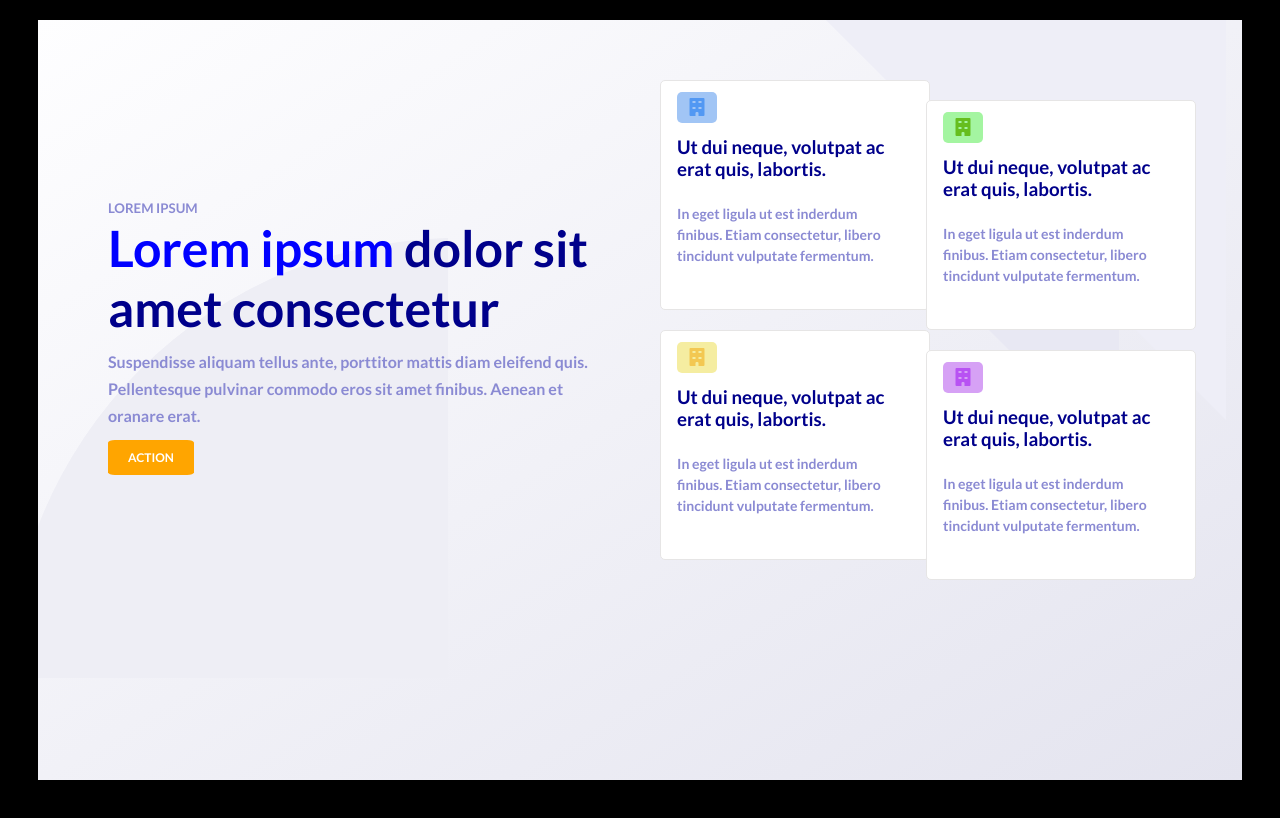
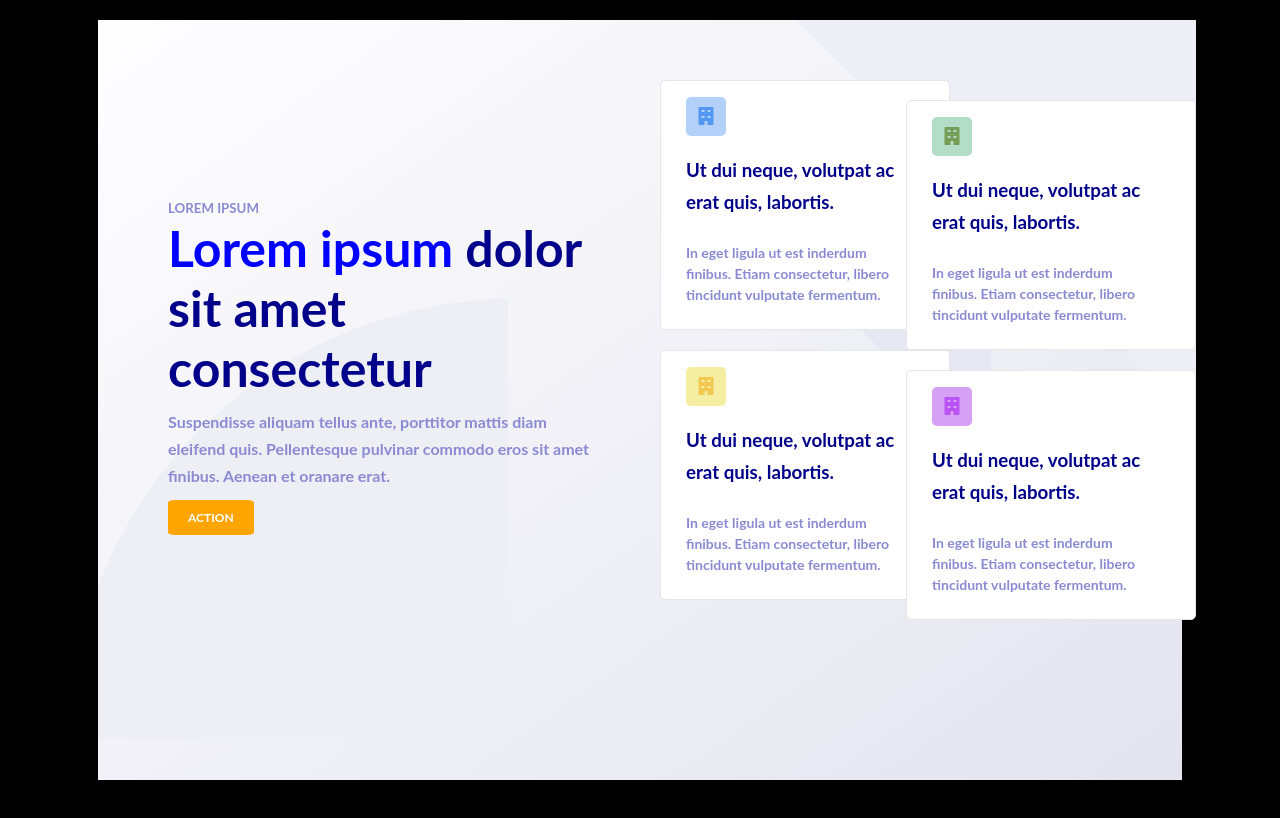
Before and after one commit to monikakam/shuffle-V1, a website: page index.html in a window 1280 px wide. Drawn offline with Linux system fonts and the light colour scheme.

Commit message:
Add corrections to html and css

```diff
--- a/css/fontello.css
+++ b/css/fontello.css
@@ -54,4 +54,4 @@
   /* text-shadow: 1px 1px 1px rgba(127, 127, 127, 0.3); */
 }
 
-.icon-commerical-building:before { content: '\e811'; font-size: 20px;} /* '' */
+.icon-commerical-building:before { content: '\e811'; font-size: 20px; height: 30px;} /* '' */
--- a/index.html
+++ b/index.html
@@ -5,9 +5,6 @@
             <title>shuffle - initial project</title>
             <meta name="viewport" content="width=device-width, initial-scale=1.0 shrink-to-fit=no">
             <meta http-equiv="X-UA-Compatible" content="ie=edge">
-            <link rel="preconnect" href="https://fonts.googleapis.com">
-            <link rel="preconnect" href="https://fonts.gstatic.com" crossorigin>
-            <link href="https://fonts.googleapis.com/css2?family=Lato:wght@300;700&display=swap" rel="stylesheet">
             <link href="https://use.fontawesome.com/releases/v5.7.2/css/all.css" rel="stylesheet">
             <link rel="stylesheet" href="css/style.css">
             <link rel="stylesheet" href="css/fontello.css">
--- a/sass/style.scss
+++ b/sass/style.scss
@@ -13,7 +13,7 @@ body {
     flex-wrap: wrap;
     justify-content: space-around;
     height: 95vh;
-    margin: 20px 30px 50px 30px;
+    margin: 20px 90px 50px 90px;
     padding: 50px;
     background: #E4E4EF;
     background: -webkit-linear-gradient(bottom right, #E4E4EF, #FEFEFF);
@@ -97,15 +97,15 @@ p {
 
 .verticalBoxRight {
     margin-top: 20px;
-    margin-left: 10px;
+    margin-left: 20px;
 }
 
 /*smallBox inside mainBox Right*/
 
 .smallBox {
-    width: 270px;
-    height: 230px;
-    padding: 16px;
+    width: 290px;
+    height: 250px;
+    padding: 25px;
     margin-top: 20px;
     background-color: white;
     border-radius: 5px;
@@ -117,32 +117,36 @@ p {
     line-height: 1.5;
 }
 
+.smallBox h3 {
+    line-height: 1.7;
+}
+
 .buildingBlue {
-    background-color: #a1c5f5;
+    background-color: #b3d1f8;
     color:#5298f3;
     border-radius: 5px;
-    padding: 6px;
+    padding: 10px 6px;
 }
 
 .buildingYellow {
     background-color: #f5eda1;
     color:#f3c852;
     border-radius: 5px;
-    padding: 6px;
+    padding: 10px 6px;
 }
 
 .buildingGreen {
-    background-color: #a4f5a1;
-    color:#66be1e;
+    background-color: #b4ddc9;
+    color:#779e56;
     border-radius: 5px;
-    padding: 6px;
+    padding: 10px 6px;
 }
 
 .buildingPurple {
     background-color: #d6a1f5;
     color:#b852f3;
     border-radius: 5px;
-    padding: 6px;
+    padding: 10px 6px;
 }
 
 /*circle*/
@@ -194,7 +198,7 @@ p {
 	margin: 25px auto 0;
     z-index: 1;
     margin-top: 180px;
-    margin-left: 185px;
+    margin-left: -10px;
 }
 
 
```
Also changed, not shown: css/style.css, 1 other file.
